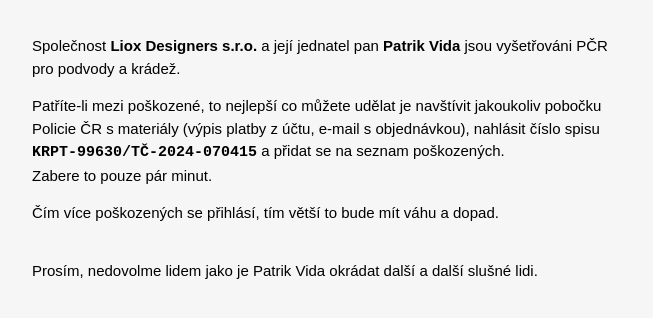
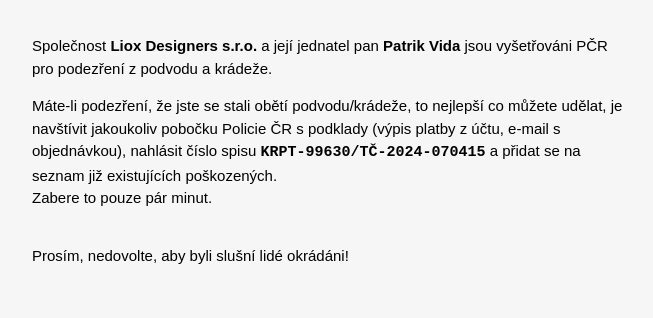
Before and after one commit to JanMikes/liox.cz, a plain HTML site: page index.html in a window 1280 px wide. Shown: the whole page, without its empty margins (308-961 px from the left). Drawn offline with Linux system fonts and the light colour scheme.

Commit message:
Update index.html

```diff
--- a/index.html
+++ b/index.html
@@ -7,7 +7,7 @@
     <meta name="viewport" content="width=device-width, initial-scale=1, shrink-to-fit=no">
     <meta name="robots" content="noindex, nofollow">
 
-    <title>Podvodník a zloděj Patrik Vida a jeho Liox Designers s.r.o.</title>
+    <title>Byli jste podvedeni Liox Designers s.r.o.?</title>
 
     <!-- Google tag (gtag.js) -->
     <script async src="https://www.googletagmanager.com/gtag/js?id=G-6J714E43TZ"></script>
@@ -22,10 +22,9 @@
 <body style="background: #f6f6f6;padding: 20px 0;margin: 0;font-family: Arial;font-size: 15px;">
     <article style="max-width: 640px;margin: 0 auto;">
         <div style="padding: 0 20px;line-height: 150%;">
-            <p>Společnost <strong>Liox Designers s.r.o.</strong> a její jednatel pan <strong>Patrik Vida</strong> jsou vyšetřováni PČR pro podvody a krádež.</p>
-            <p>Patříte-li mezi poškozené, to nejlepší co můžete udělat je navštívit jakoukoliv pobočku Policie ČR s materiály (výpis platby z účtu, e-mail s objednávkou), nahlásit číslo spisu <code style="font-weight: bold;">KRPT-99630/TČ-2024-070415</code> a přidat se na seznam poškozených.<br>Zabere to pouze pár minut.</p>
-            <p>Čím více poškozených se přihlásí, tím větší to bude mít váhu a dopad.</p>
-            <p style="margin-top: 35px;">Prosím, nedovolme lidem jako je Patrik Vida okrádat další a další slušné lidi.</p>
+            <p>Společnost <strong>Liox Designers s.r.o.</strong> a její jednatel pan <strong>Patrik Vida</strong> jsou vyšetřováni PČR pro podezření z podvodu a krádeže.</p>
+            <p>Máte-li podezření, že jste se stali obětí podvodu/krádeže, to nejlepší co můžete udělat, je navštívit jakoukoliv pobočku Policie ČR s podklady (výpis platby z účtu, e-mail s objednávkou), nahlásit číslo spisu <code style="font-weight: bold;">KRPT-99630/TČ-2024-070415</code> a přidat se na seznam již existujících poškozených.<br>Zabere to pouze pár minut.</p>
+            <p style="margin-top: 35px;">Prosím, nedovolte, aby byli slušní lidé okrádáni!</p>
         </div>
     </article>
 </body>
```
